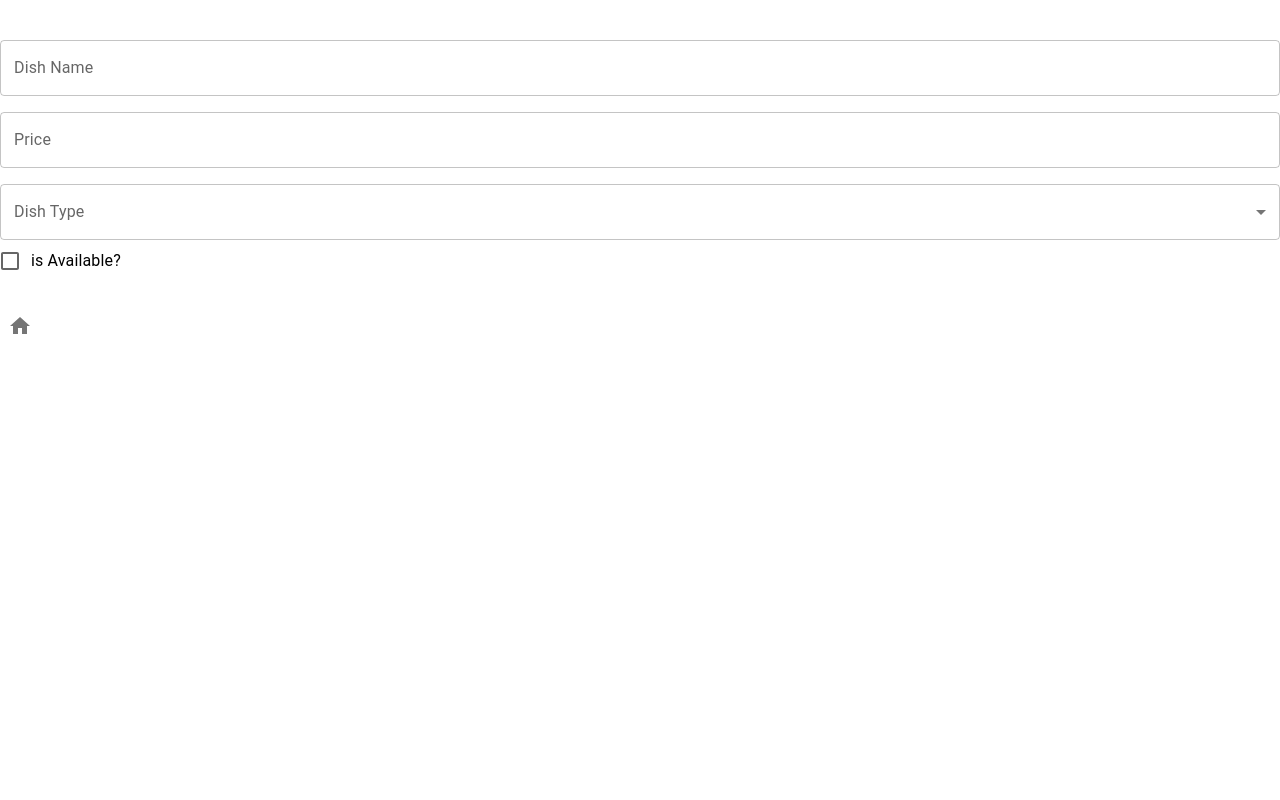
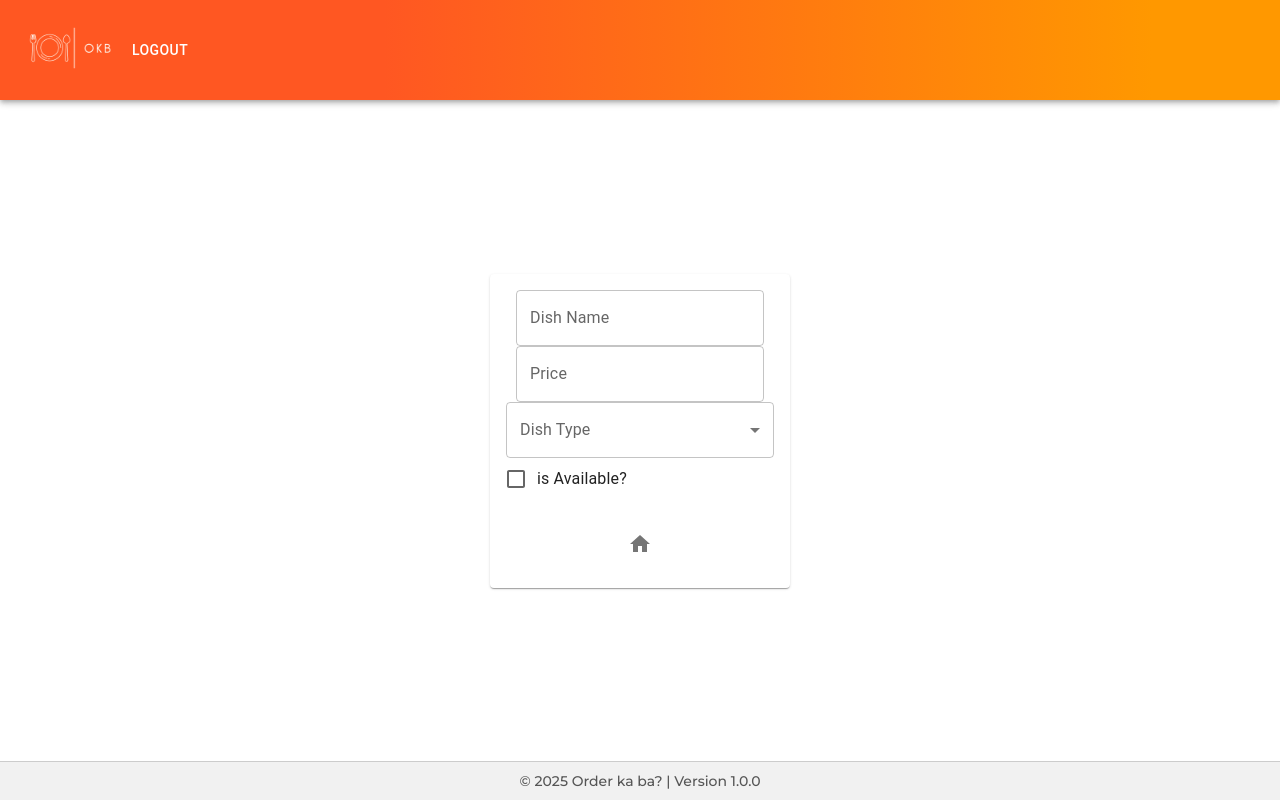
Before and after one commit to pgabriel22/OrderSystem, a React (Vite) app: page /menu-buildup in a window 1280 px wide. Built offline with nearby package versions, Linux system fonts and the light colour scheme.

Commit message:
updates some ui

```diff
--- a/src/components/OrderForm.jsx
+++ b/src/components/OrderForm.jsx
@@ -140,11 +140,7 @@ const OrderForm = ({ setOrders }) => {
   };
 
   return (
-    <header className="app_header">
-      <div className="logo-container">
-        <img src={Chef} alt="Logo" className="logo" />
-        <h1>Y Kitchen</h1>
-      </div>
+    <>
       <Box component="form" onSubmit={handleSubmit} sx={{ margin: 2 }}>
         <Box
           sx={{
@@ -227,7 +223,7 @@ const OrderForm = ({ setOrders }) => {
           <Home />
         </IconButton>
       </Box>
-    </header>
+    </>
   );
 };
 
--- a/src/pages/AdminHomePage.jsx
+++ b/src/pages/AdminHomePage.jsx
@@ -41,7 +41,7 @@ const AdminHomePage = () => {
             fontWeight: "bold"
           }}
         >
-          Welcome to Order ka ba?
+          Hello Kukulkan what would you like to do?
         </Typography>
 
         <Grid container spacing={2} justifyContent="center">
--- a/src/pages/MenuBuildup.jsx
+++ b/src/pages/MenuBuildup.jsx
@@ -1,5 +1,8 @@
 import React, { useState, useEffect } from "react";
 import { useNavigate } from "react-router-dom";
+import { useMediaQuery, useTheme } from "@mui/material";
+import Footer from "../components/Footer";
+import AppBar from "../components/AppNavBar";
 import {
   Box,
   Checkbox,
@@ -10,17 +13,47 @@ import {
   TextField,
   FormControl,
   InputLabel,
+  Typography, Card, CardActionArea, CardContent, Grid
 } from "@mui/material";
 import { Home } from "@mui/icons-material";
+import MenuListIcon from "../assets/menu-list.jpg";
+import OrderListIcon from "../assets/order-checkout.gif";
 
 const MenuBuildup = () => {
   const navigate = useNavigate();
+  const theme = useTheme();
+  const isMobile = useMediaQuery(theme.breakpoints.down("sm"));
   return (
-    <header>
+      <Box sx={{
+      display: "flex",
+      flexDirection: "column",
+      minHeight: "100vh",
+    }}>
+      <AppBar />
       <Box
-        sx={{ display: "flex", flexDirection: "column", gap: 2, marginTop: 5 }}
+        sx={{
+          flexGrow: 1,
+          display: "flex",
+          flexDirection: "column",
+          justifyContent: "center",
+          alignItems: "center",
+          minHeight: "80vh",
+          gap: 4,
+          p: 2, // Adds padding for better spacing on small screens
+        }}
       >
-        <TextField label="Dish Name" />
+
+
+        <Grid container spacing={2} justifyContent="center">
+          {/* Order List Card */}
+
+
+
+          {/* Menu Buildup Card */}
+          <Grid item xs={12} sm={6} md={4} lg={3}>
+            <Card sx={{ textAlign: "center" }}>
+                <CardContent>
+                <TextField label="Dish Name" />
         <TextField label="Price" />
         <FormControl fullWidth>
           <InputLabel id="dishType-select-label">Dish Type</InputLabel>
@@ -37,13 +70,18 @@ const MenuBuildup = () => {
           </Select>
           <FormControlLabel control={<Checkbox />} label="is Available?" />
         </FormControl>
-      </Box>
       <Box sx={{ mt: 3 }}>
         <IconButton onClick={() => navigate("/")}>
           <Home />
         </IconButton>
       </Box>
-    </header>
+                </CardContent>
+            </Card>
+          </Grid>
+        </Grid>
+      </Box>
+      <Footer />
+    </Box>
   );
 };
 
--- a/src/pages/Orders.jsx
+++ b/src/pages/Orders.jsx
@@ -10,6 +10,8 @@ import comboIcon from "../assets/cash.png";
 import singleIcon from "../assets/gcash.png";
 import Footer from "../components/Footer";
 import MenuBuildup from "./MenuBuildup.jsx";
+import AppBar from "../components/AppNavBar";
+import AppNavBar from "../components/AppNavBar";
 
 const oldOrders = localStorage.getItem("order");
 // console.log(oldOrders);
@@ -79,6 +81,7 @@ const Orders = () => {
   // console.log("order", order);
   return (
     <div className="app">
+      <AppNavBar />
       <OrderForm setOrders={setOrders} />
       <main className="app_main">
         <OrderColumn
```
